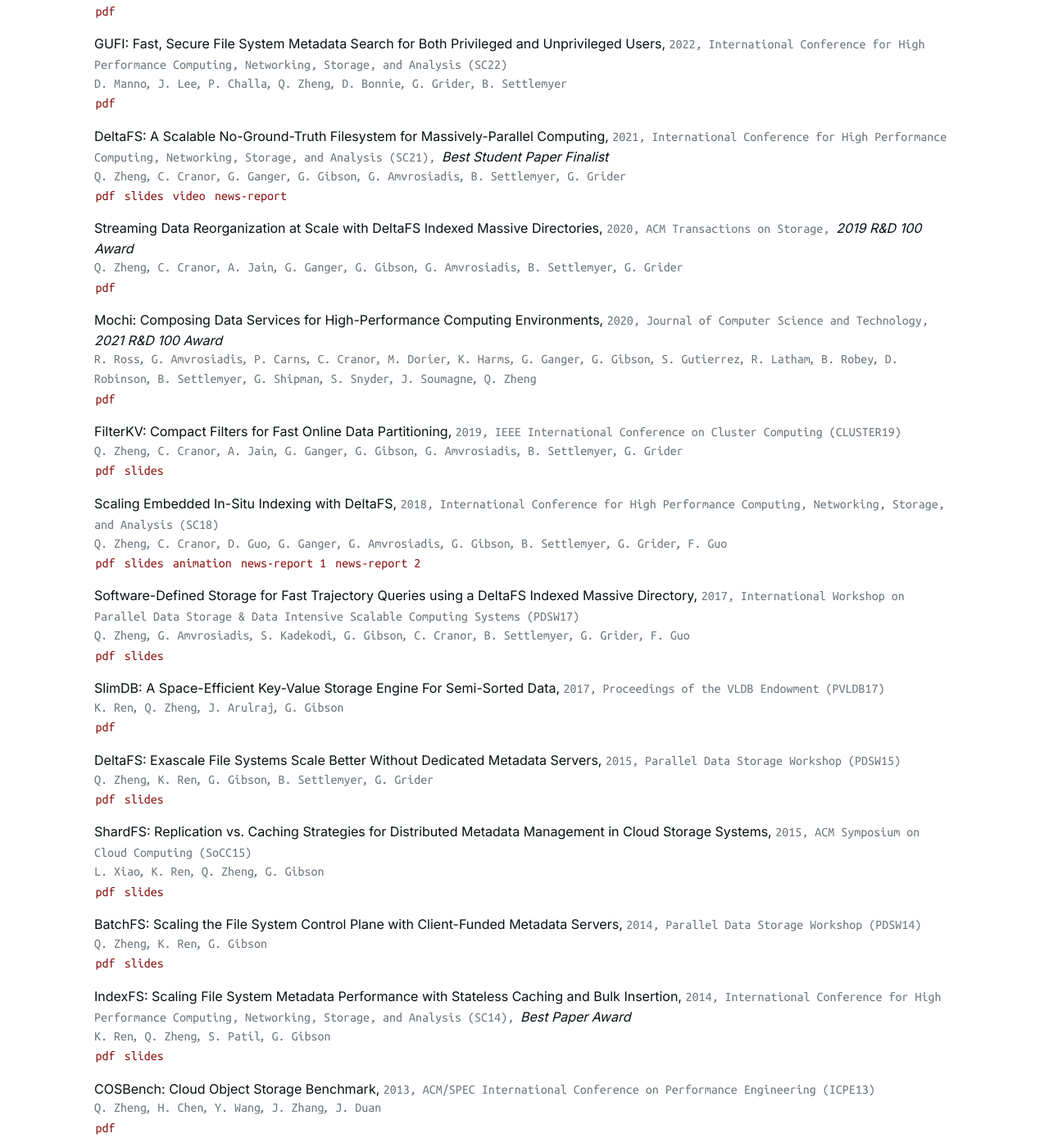
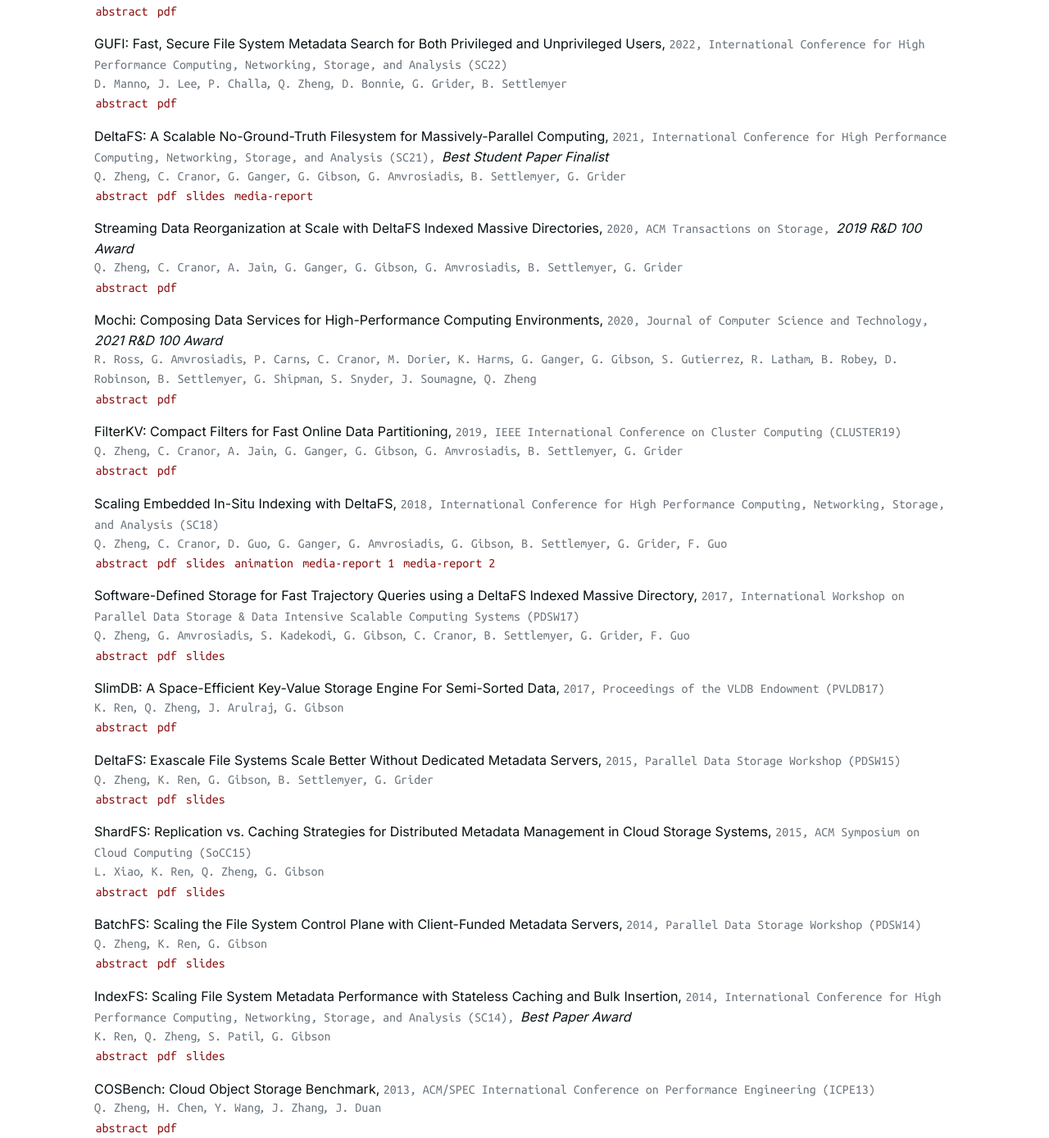
Before and after one commit to zhengqmark/zhengqmark.github.io, a plain HTML site: page index.html in a window 1280 px wide. Shown: the part 649-2037 px from the top of the page at 82% size. Drawn offline with nearby package versions, Linux system fonts and the light colour scheme; some icons are missing; a web font is replaced by a local one.

Commit message:
add paper abstract links

```diff
--- a/index.html
+++ b/index.html
@@ -410,7 +410,13 @@
             <div class="section-3  w-100">
 
 
-                <a class="main_color text-decoration-none rounded" href="papers/kvrangedb-acmtos.pdf" target="_blank">
+                <a class="main_color text-decoration-none rounded" href="https://dl.acm.org/doi/10.1145/3582013" target="_blank">
+                    abstract
+                </a>
+
+
+
+                <a class="main_color text-decoration-none rounded" href="papers/kvrangedb-atos.pdf" target="_blank">
                     pdf
                 </a>
 
@@ -517,6 +523,12 @@
             <div class="section-3  w-100">
 
 
+                <a class="main_color text-decoration-none rounded" href="https://dl.acm.org/doi/abs/10.5555/3571885.3571960" target="_blank">
+                    abstract
+                </a>
+
+
+
                 <a class="main_color text-decoration-none rounded" href="papers/gufi-sc22.pdf" target="_blank">
                     pdf
                 </a>
@@ -628,6 +640,12 @@
             <div class="section-3  w-100">
 
 
+                <a class="main_color text-decoration-none rounded" href="https://dl.acm.org/doi/10.1145/3458817.3476148" target="_blank">
+                    abstract
+                </a>
+
+
+
                 <a class="main_color text-decoration-none rounded" href="papers/deltafs-sc21.pdf" target="_blank">
                     pdf
                 </a>
@@ -640,16 +658,10 @@
 
 
 
-                <a class="main_color text-decoration-none rounded" href="https://dl.acm.org/doi/abs/10.1145/3458817.3476148" target="_blank">
-                    video
-                </a>
-
-
-
 
 
                 <a class="main_color text-decoration-none rounded" href="https://www.nextplatform.com/2021/07/14/will-deltafs-become-the-file-system-of-exascales-future/" target="_blank">
-                        news-report
+                        media-report
                 </a>
 
 
@@ -768,6 +780,12 @@
             <div class="section-3  w-100">
 
 
+                <a class="main_color text-decoration-none rounded" href="https://dl.acm.org/doi/10.1145/3415581" target="_blank">
+                    abstract
+                </a>
+
+
+
                 <a class="main_color text-decoration-none rounded" href="papers/deltafs-acmtos.pdf" target="_blank">
                     pdf
                 </a>
@@ -969,6 +987,12 @@
             <div class="section-3  w-100">
 
 
+                <a class="main_color text-decoration-none rounded" href="https://link.springer.com/article/10.1007/s11390-020-9802-0" target="_blank">
+                    abstract
+                </a>
+
+
+
                 <a class="main_color text-decoration-none rounded" href="papers/mochi-jcst.pdf" target="_blank">
                     pdf
                 </a>
@@ -1085,18 +1109,18 @@
             <div class="section-3  w-100">
 
 
+                <a class="main_color text-decoration-none rounded" href="https://ieeexplore.ieee.org/document/8890992" target="_blank">
+                    abstract
+                </a>
+
+
+
                 <a class="main_color text-decoration-none rounded" href="papers/filterkv-cluster19.pdf" target="_blank">
                     pdf
                 </a>
 
 
 
-                <a class="main_color text-decoration-none rounded" href="papers/filterkv-cluster19-slides.pdf" target="_blank">
-                    slides
-                </a>
-
-
-
             </div>
 
 
@@ -1216,6 +1240,12 @@
             <div class="section-3  w-100">
 
 
+                <a class="main_color text-decoration-none rounded" href="https://dl.acm.org/doi/10.5555/3291656.3291660" target="_blank">
+                    abstract
+                </a>
+
+
+
                 <a class="main_color text-decoration-none rounded" href="papers/deltafs-sc18.pdf" target="_blank">
                     pdf
                 </a>
@@ -1237,13 +1267,13 @@
 
 
                 <a class="main_color text-decoration-none rounded" href="https://www.wired.com/story/this-bomb-simulating-us-supercomputer-broke-a-world-record/" target="_blank">
-                        news-report 1
+                        media-report 1
                 </a>
 
 
 
                 <a class="main_color text-decoration-none rounded" href="https://www.ece.cmu.edu/news-and-events/story/2018/12/amvrosiadis-pdl-deltafs.html" target="_blank">
-                        news-report 2
+                        media-report 2
                 </a>
 
 
@@ -1358,6 +1388,12 @@
             <div class="section-3  w-100">
 
 
+                <a class="main_color text-decoration-none rounded" href="https://dl.acm.org/doi/10.1145/3149393.3149398" target="_blank">
+                    abstract
+                </a>
+
+
+
                 <a class="main_color text-decoration-none rounded" href="papers/deltafs-pdsw17.pdf" target="_blank">
                     pdf
                 </a>
@@ -1444,6 +1480,12 @@
             <div class="section-3  w-100">
 
 
+                <a class="main_color text-decoration-none rounded" href="https://dl.acm.org/doi/10.14778/3151106.3151108" target="_blank">
+                    abstract
+                </a>
+
+
+
                 <a class="main_color text-decoration-none rounded" href="papers/slimdb-pvldb17.pdf" target="_blank">
                     pdf
                 </a>
@@ -1533,6 +1575,12 @@
             <div class="section-3  w-100">
 
 
+                <a class="main_color text-decoration-none rounded" href="https://dl.acm.org/doi/10.1145/2834976.2834984" target="_blank">
+                    abstract
+                </a>
+
+
+
                 <a class="main_color text-decoration-none rounded" href="papers/deltafs-pdsw15.pdf" target="_blank">
                     pdf
                 </a>
@@ -1619,6 +1667,12 @@
             <div class="section-3  w-100">
 
 
+                <a class="main_color text-decoration-none rounded" href="https://dl.acm.org/doi/10.1145/2806777.2806844" target="_blank">
+                    abstract
+                </a>
+
+
+
                 <a class="main_color text-decoration-none rounded" href="papers/shardfs-socc15.pdf" target="_blank">
                     pdf
                 </a>
@@ -1696,6 +1750,12 @@
             <div class="section-3  w-100">
 
 
+                <a class="main_color text-decoration-none rounded" href="https://ieeexplore.ieee.org/document/7016275" target="_blank">
+                    abstract
+                </a>
+
+
+
                 <a class="main_color text-decoration-none rounded" href="papers/batchfs-pdsw14.pdf" target="_blank">
                     pdf
                 </a>
@@ -1786,6 +1846,12 @@
             <div class="section-3  w-100">
 
 
+                <a class="main_color text-decoration-none rounded" href="https://dl.acm.org/doi/10.1109/SC.2014.25" target="_blank">
+                    abstract
+                </a>
+
+
+
                 <a class="main_color text-decoration-none rounded" href="papers/indexfs-sc14.pdf" target="_blank">
                     pdf
                 </a>
@@ -1879,6 +1945,12 @@
 
 
             <div class="section-3  w-100">
+
+
+                <a class="main_color text-decoration-none rounded" href="https://dl.acm.org/doi/10.1145/2479871.2479900" target="_blank">
+                    abstract
+                </a>
+
 
 
                 <a class="main_color text-decoration-none rounded" href="papers/cosbench-icpe13.pdf" target="_blank">
```
Also changed, not shown: 1 other file.
